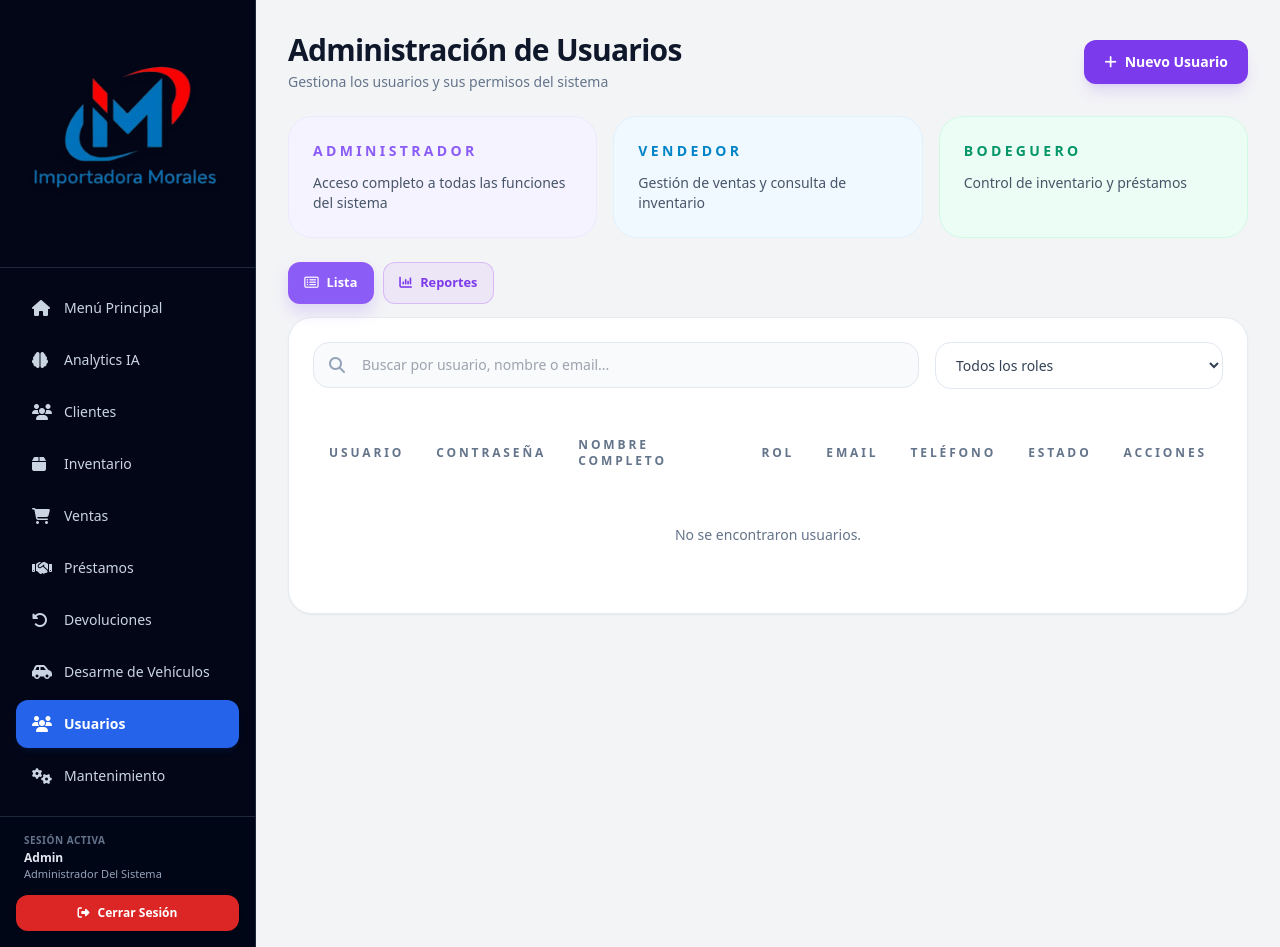
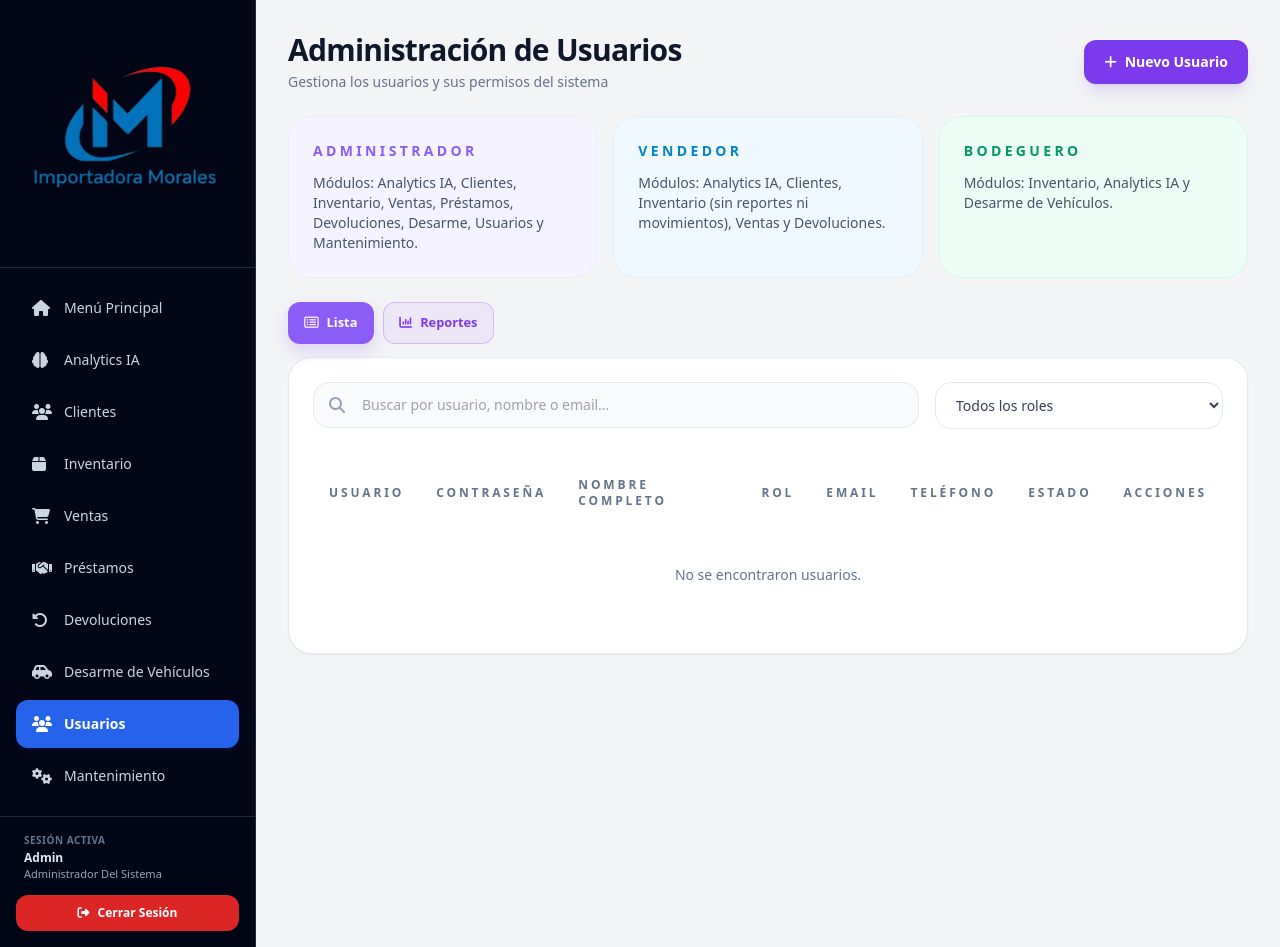
Before and after one commit to ceaarielmorales10a-sys/sistema_gestion_repuestos, a Flask app: page /usuario in a window 1280 px wide. Run offline with Flask 3, Linux system fonts and the light colour scheme; the visitor is signed in with stand-in values (Sample User, id 1); data that the repository does not hold is empty; some libraries are stand-ins or nearby versions.

Commit message:
Escribe aquí brevemente qué agregaste o corregiste

```diff
--- a/app/templates/usuario.html
+++ b/app/templates/usuario.html
@@ -110,15 +110,15 @@
             <div class="grid grid-cols-1 md:grid-cols-3 gap-4 mt-6">
                 <div class="rounded-3xl bg-violet-50 border border-violet-100 p-6">
                     <p class="text-sm uppercase tracking-[0.24em] font-bold text-violet-500">Administrador</p>
-                    <p class="mt-3 text-sm text-slate-600">Acceso completo a todas las funciones del sistema</p>
+                    <p class="mt-3 text-sm text-slate-600">Módulos: Analytics IA, Clientes, Inventario, Ventas, Préstamos, Devoluciones, Desarme, Usuarios y Mantenimiento.</p>
                 </div>
                 <div class="rounded-3xl bg-sky-50 border border-sky-100 p-6">
                     <p class="text-sm uppercase tracking-[0.24em] font-bold text-sky-600">Vendedor</p>
-                    <p class="mt-3 text-sm text-slate-600">Gestión de ventas y consulta de inventario</p>
+                    <p class="mt-3 text-sm text-slate-600">Módulos: Analytics IA, Clientes, Inventario (sin reportes ni movimientos), Ventas y Devoluciones.</p>
                 </div>
                 <div class="rounded-3xl bg-emerald-50 border border-emerald-100 p-6">
                     <p class="text-sm uppercase tracking-[0.24em] font-bold text-emerald-600">Bodeguero</p>
-                    <p class="mt-3 text-sm text-slate-600">Control de inventario y préstamos</p>
+                    <p class="mt-3 text-sm text-slate-600">Módulos: Inventario, Analytics IA y Desarme de Vehículos.</p>
                 </div>
             </div>
         </div>
```
